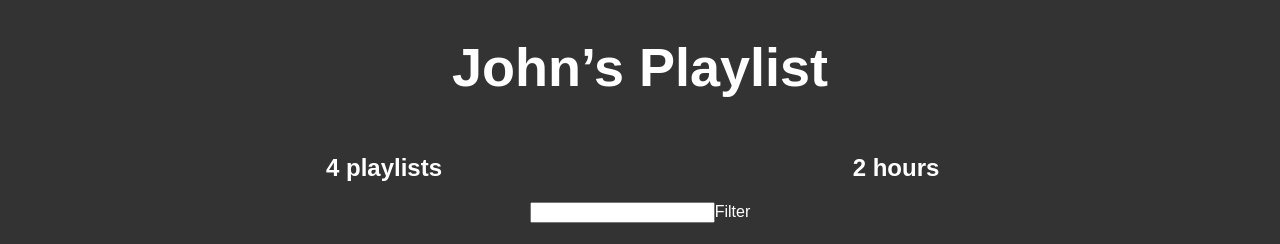
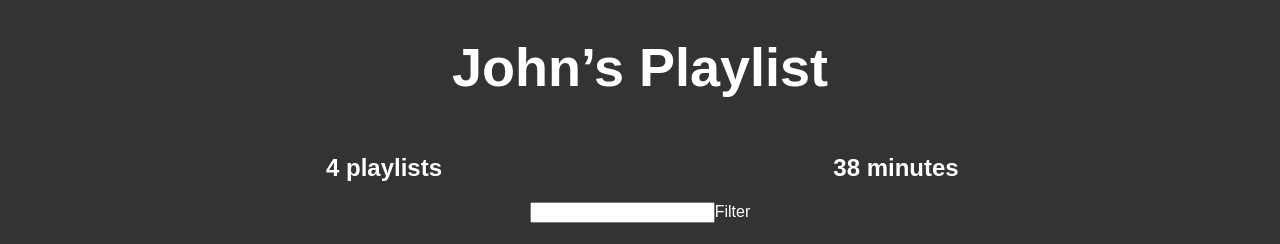
Before and after one commit to ABQJuan/proto, a React (Create React App) app: page / in a window 1280 px wide. Shown: the top 244 px of the page. Built offline with nearby package versions, Linux system fonts and the light colour scheme.

Commit message:
More changes to Vid 11

```diff
--- a/src/App.js
+++ b/src/App.js
@@ -69,7 +69,7 @@ let fakeServerData = {
         songs: [
           {
             name: 'Smells Like Teen Spirit',
-            duration: 90
+            duration: 900
           },
           {
             name: 'Wannabe',
@@ -104,11 +104,12 @@ class HoursCounter extends Component {
     }, []);
     //console.log(allSongs);
     let totalDuration = allSongs.reduce((sum, eachSong) => {
-      return Math.round((sum + eachSong.duration) / 60);
+      return (sum + eachSong.duration);
     }, 0);
+    //console.log(totalDuration);
     return (
       <div style={{ ...defaultStyle, width: "40%", display: 'inline-block' }}>
-        <h2>{totalDuration} hours</h2>
+        <h2>{Math.round(totalDuration/60)} minutes</h2>
       </div>
 
     );
@@ -164,6 +165,10 @@ class App extends Component {
   }
 
   render() {
+
+    let playListToRender = this.state.serverData.user ? this.state.serverData.user.playlists.filter(playlist =>
+              playlist.name.toLowerCase().includes(this.state.filterString.toLowerCase())) : [];
+
     return (
       <div className="App">
         {this.state.serverData.user ?
@@ -172,17 +177,15 @@ class App extends Component {
               {this.state.serverData.user.name}&rsquo;s Playlist
             </h1>
 
-            <PlayListCounter playlists={this.state.serverData.user.playlists} />
+            <PlayListCounter playlists={playListToRender} />
 
-            <HoursCounter playlists={this.state.serverData.user.playlists} />
+            <HoursCounter playlists={playListToRender} />
 
             <Filter onTextChange={text=> {
               this.setState({filterString: text})}
             }/>
 
-            {this.state.serverData.user.playlists.filter(playlist =>
-              playlist.name.toLowerCase().includes(this.state.filterString.toLowerCase())
-            ).map((playlist,i) => {
+            {playListToRender.map((playlist,i) => {
               return <Playlist playlist = {playlist} key={i} />}
             )}
 
```
